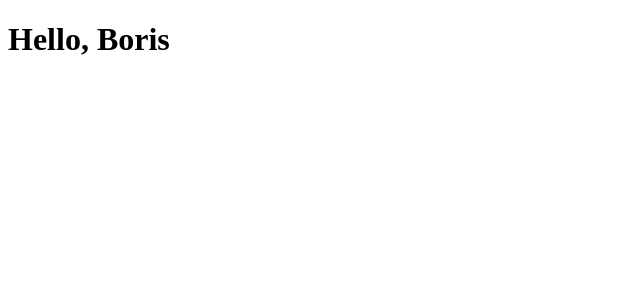
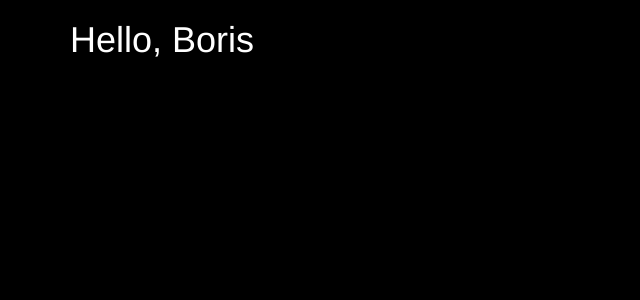
Before and after one commit to lewagon/react-boilerplate, a React app: page / in a window 1280 px wide. Shown: the top 300 px of the page, without its empty margins (0-640 px from the left). Built offline with nearby package versions, Linux system fonts and the light colour scheme.

Commit message:
added bootstrap as a cdn link in html -- dev dependencies to load app.scss

```diff
--- /dev/null
+++ b/assets/stylesheets/application.scss
@@ -0,0 +1,4 @@
+body {
+  color: white;
+  background-color: black;
+}
--- a/index.html
+++ b/index.html
@@ -2,6 +2,7 @@
 <html>
   <head>
     <meta charset="UTF-8">
+    <link rel="stylesheet" href="https://maxcdn.bootstrapcdn.com/bootstrap/3.3.7/css/bootstrap.min.css">
   </head>
   <body>
     <div class="container"></div>
--- a/package.json
+++ b/package.json
@@ -4,11 +4,15 @@
     "babel-loader": "^7.1.2",
     "babel-preset-es2015": "^6.24.1",
     "babel-preset-react": "^6.24.1",
+    "css-loader": "^0.28.7",
     "eslint": "^4.6.1",
     "eslint-config-airbnb": "^15.1.0",
     "eslint-plugin-import": "^2.7.0",
     "eslint-plugin-jsx-a11y": "^5.1.1",
     "eslint-plugin-react": "^7.3.0",
+    "node-sass": "^4.5.3",
+    "sass-loader": "^6.0.6",
+    "style-loader": "^0.18.2",
     "webpack": "^3.5.6",
     "webpack-dev-server": "^2.8.1"
   },
--- a/src/index.jsx
+++ b/src/index.jsx
@@ -1,5 +1,10 @@
+// external modules
 import React from 'react';
 import ReactDOM from 'react-dom';
+
+// internal modules
+import '../assets/stylesheets/application.scss';
+
 
 // A simple example of a functional component
 const Hello = props => <h1>Hello, {props.name}</h1>;
--- a/webpack.config.js
+++ b/webpack.config.js
@@ -5,10 +5,17 @@ module.exports = {
   },
   devtool: 'sourcemap',
   module: {
-    loaders: [{
-      test: /\.jsx?$/,
-      exclude: /node_modules/,
-      loader: 'babel-loader'
-    }]
+    rules: [
+      {
+        test: /\.jsx?$/,
+        exclude: /node_modules/,
+        loader: 'babel-loader'
+      },
+      {
+        test: /\.s?css$/,
+        exclude: /node_modules/,
+        loaders: [ 'style-loader', 'css-loader', 'sass-loader' ]
+      }
+    ]
   }
 };
```
Also changed, not shown: 2 other files (tests, documents, lock files or other folders).
